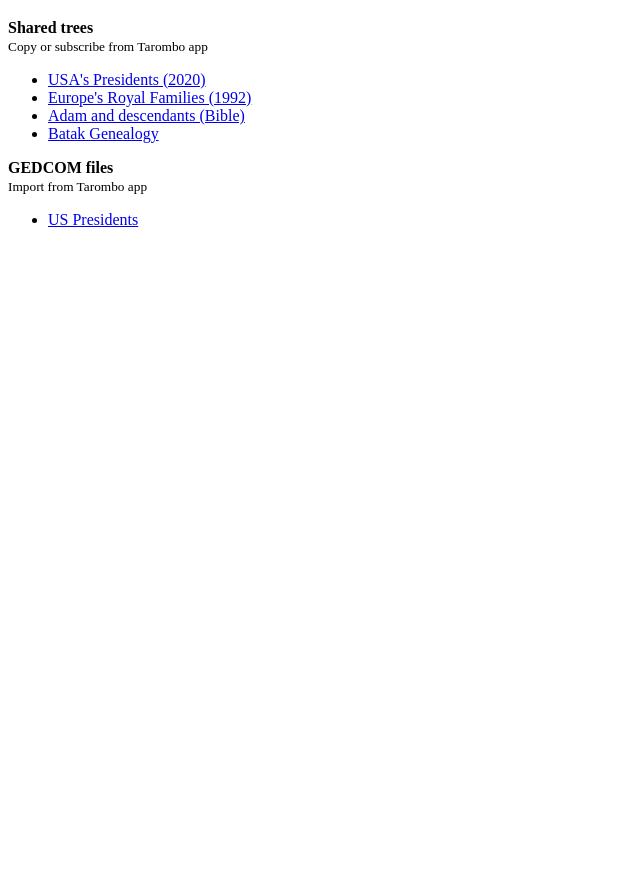
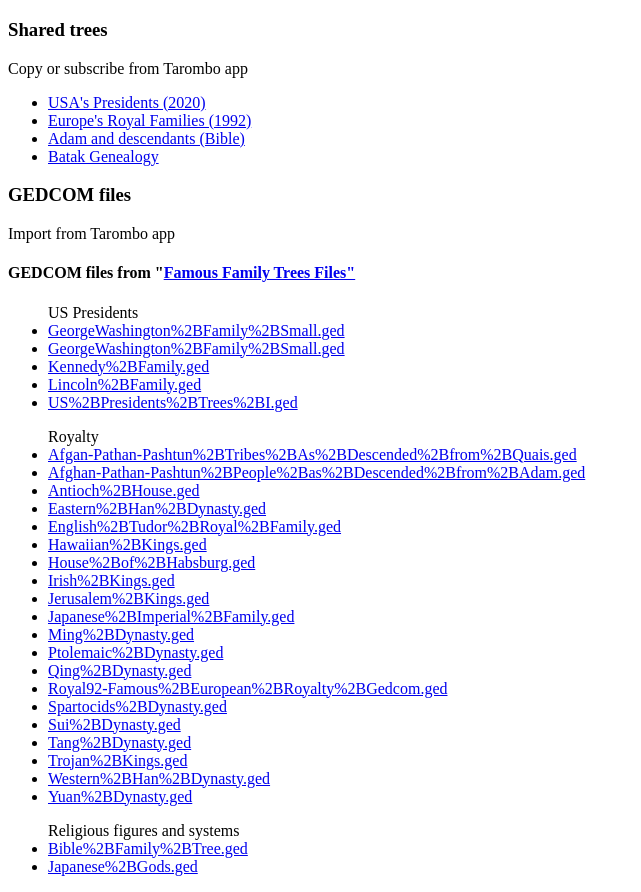
Before and after one commit to tarombo-data/tarombo-data.github.io, a plain HTML site: page index.html in a window 1280 px wide. Shown: the part 61-953 px from the top of the page, without its empty margins (0-641 px from the left). Before the commit the page ends 800 px from the top, so only its background shows below. Drawn offline with Linux system fonts and the light colour scheme.

Commit message:
Revisions

```diff
--- a/index.html
+++ b/index.html
@@ -25,9 +25,8 @@
 
     <h1>Genealogy data for Tarombo app</h1>
 
-<p><b>Shared trees</b><br>
-    <small>Copy or subscribe from Tarombo app</small>
-</p>
+<h3>Shared trees</h3>
+Copy or subscribe from Tarombo app
 <ul>
     <li><a href="https://tarombo.siboro.org/tarombo/tarombo-data/tarombo-tarombo-data-20220724203052">USA's Presidents (2020)</a></li>
     <li><a href="https://tarombo.siboro.org/tarombo/tarombo-data/tarombo-tarombo-data-20220724203036">Europe's Royal Families (1992)</a></li>
@@ -35,12 +34,44 @@
     <li><a href="https://tarombo.siboro.org/tarombo/tarombo-data/tarombo-tarombo-data-20220724203147">Batak Genealogy</a></li>
     </ul>
 
-<p><b>GEDCOM files</b><br>
-    <small>Import from Tarombo app</small>
-</p>
+<h3>GEDCOM files</h3>
+Import from Tarombo app
 
-<ul>
-<li><a href="https://raw.githubusercontent.com/tarombo-data/gedcom-files/main/Famous%20Family%20Trees%20Files/US%20presidents/US%2BPresidents%2BTrees%2BI.ged">US Presidents</a></li>
+<h4>GEDCOM files from "<a href="https://sourceforge.net/projects/godskingsheroes/files/ged%20files/royalty/">Famous Family Trees Files"</a></h4>
+<ul>US Presidents
+<li><a href="https://raw.githubusercontent.com/tarombo-data/gedcom-files/main/Famous%20Family%20Trees%20Files/US%20presidents/George%2BWashington%2BFamily%2BBig.ged">GeorgeWashington%2BFamily%2BSmall.ged</a></li>
+<li><a href="https://raw.githubusercontent.com/tarombo-data/gedcom-files/main/Famous%20Family%20Trees%20Files/US%20presidents/GeorgeWashington%2BFamily%2BSmall.ged">GeorgeWashington%2BFamily%2BSmall.ged</a></li>
+<li><a href="https://raw.githubusercontent.com/tarombo-data/gedcom-files/main/Famous%20Family%20Trees%20Files/US%20presidents/Kennedy%2BFamily.ged">Kennedy%2BFamily.ged</a></li>
+<li><a href="https://raw.githubusercontent.com/tarombo-data/gedcom-files/main/Famous%20Family%20Trees%20Files/US%20presidents/Lincoln%2BFamily.ged">Lincoln%2BFamily.ged</a></li>
+<li><a href="https://raw.githubusercontent.com/tarombo-data/gedcom-files/main/Famous%20Family%20Trees%20Files/US%20presidents/US%2BPresidents%2BTrees%2BI.ged">US%2BPresidents%2BTrees%2BI.ged</a></li>
+</ul>
+
+<ul>Royalty
+    <li><a href="https://raw.githubusercontent.com/tarombo-data/gedcom-files/main/Famous%20Family%20Trees%20Files/royalty/Afgan-Pathan-Pashtun%2BTribes%2BAs%2BDescended%2Bfrom%2BQuais.ged">Afgan-Pathan-Pashtun%2BTribes%2BAs%2BDescended%2Bfrom%2BQuais.ged</a></li>
+    <li><a href="https://raw.githubusercontent.com/tarombo-data/gedcom-files/main/Famous%20Family%20Trees%20Files/royalty/Afghan-Pathan-Pashtun%2BPeople%2Bas%2BDescended%2Bfrom%2BAdam.ged">Afghan-Pathan-Pashtun%2BPeople%2Bas%2BDescended%2Bfrom%2BAdam.ged</a></li>
+    <li><a href="https://raw.githubusercontent.com/tarombo-data/gedcom-files/main/Famous%20Family%20Trees%20Files/royalty/Antioch%2BHouse.ged">Antioch%2BHouse.ged</a></li>
+    <li><a href="https://raw.githubusercontent.com/tarombo-data/gedcom-files/main/Famous%20Family%20Trees%20Files/royalty/Eastern%2BHan%2BDynasty.ged">Eastern%2BHan%2BDynasty.ged</a></li>
+    <li><a href="https://raw.githubusercontent.com/tarombo-data/gedcom-files/main/Famous%20Family%20Trees%20Files/royalty/English%2BTudor%2BRoyal%2BFamily.ged">English%2BTudor%2BRoyal%2BFamily.ged</a></li>
+    <li><a href="https://raw.githubusercontent.com/tarombo-data/gedcom-files/main/Famous%20Family%20Trees%20Files/royalty/Hawaiian%2BKings.ged">Hawaiian%2BKings.ged</a></li>
+    <li><a href="https://raw.githubusercontent.com/tarombo-data/gedcom-files/main/Famous%20Family%20Trees%20Files/royalty/House%2Bof%2BHabsburg.ged">House%2Bof%2BHabsburg.ged</a></li>
+    <li><a href="https://raw.githubusercontent.com/tarombo-data/gedcom-files/main/Famous%20Family%20Trees%20Files/royalty/Irish%2BKings.ged">Irish%2BKings.ged</a></li>
+    <li><a href="https://raw.githubusercontent.com/tarombo-data/gedcom-files/main/Famous%20Family%20Trees%20Files/royalty/Jerusalem%2BKings.ged">Jerusalem%2BKings.ged</a></li>
+    <li><a href="https://raw.githubusercontent.com/tarombo-data/gedcom-files/main/Famous%20Family%20Trees%20Files/royalty/Japanese%2BImperial%2BFamily.ged">Japanese%2BImperial%2BFamily.ged</a></li>
+    <li><a href="https://raw.githubusercontent.com/tarombo-data/gedcom-files/main/Famous%20Family%20Trees%20Files/royalty/Ming%2BDynasty.ged">Ming%2BDynasty.ged</a></li>
+    <li><a href="https://raw.githubusercontent.com/tarombo-data/gedcom-files/main/Famous%20Family%20Trees%20Files/royalty/Ptolemaic%2BDynasty.ged">Ptolemaic%2BDynasty.ged</a></li>
+    <li><a href="https://raw.githubusercontent.com/tarombo-data/gedcom-files/main/Famous%20Family%20Trees%20Files/royalty/Qing%2BDynasty.ged">Qing%2BDynasty.ged</a></li>
+    <li><a href="https://raw.githubusercontent.com/tarombo-data/gedcom-files/main/Famous%20Family%20Trees%20Files/royalty/Royal92-Famous%2BEuropean%2BRoyalty%2BGedcom.ged">Royal92-Famous%2BEuropean%2BRoyalty%2BGedcom.ged</a></li>
+    <li><a href="https://raw.githubusercontent.com/tarombo-data/gedcom-files/main/Famous%20Family%20Trees%20Files/royalty/Spartocids%2BDynasty.ged">Spartocids%2BDynasty.ged</a></li>
+    <li><a href="https://raw.githubusercontent.com/tarombo-data/gedcom-files/main/Famous%20Family%20Trees%20Files/royalty/Sui%2BDynasty.ged">Sui%2BDynasty.ged</a></li>
+    <li><a href="https://raw.githubusercontent.com/tarombo-data/gedcom-files/main/Famous%20Family%20Trees%20Files/royalty/Tang%2BDynasty.ged">Tang%2BDynasty.ged</a></li>
+    <li><a href="https://raw.githubusercontent.com/tarombo-data/gedcom-files/main/Famous%20Family%20Trees%20Files/royalty/Trojan%2BKings.ged">Trojan%2BKings.ged</a></li>
+    <li><a href="https://raw.githubusercontent.com/tarombo-data/gedcom-files/main/Famous%20Family%20Trees%20Files/royalty/Western%2BHan%2BDynasty.ged">Western%2BHan%2BDynasty.ged</a></li>
+    <li><a href="https://raw.githubusercontent.com/tarombo-data/gedcom-files/main/Famous%20Family%20Trees%20Files/royalty/Yuan%2BDynasty.ged">Yuan%2BDynasty.ged</a></li>
+</ul>
+
+<ul>Religious figures and systems
+    <li><a href="https://raw.githubusercontent.com/tarombo-data/gedcom-files/main/Famous%20Family%20Trees%20Files/religious%20figures%20and%20systems/Bible%2BFamily%2BTree.ged">Bible%2BFamily%2BTree.ged</a></li>
+    <li><a href="https://raw.githubusercontent.com/tarombo-data/gedcom-files/main/Famous%20Family%20Trees%20Files/religious%20figures%20and%20systems/Japanese%2BGods.ged">Japanese%2BGods.ged</a></li>
 </ul>
 
 </body>
```
